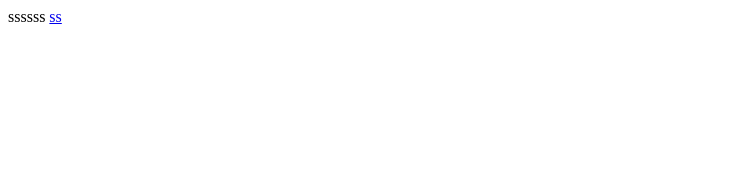
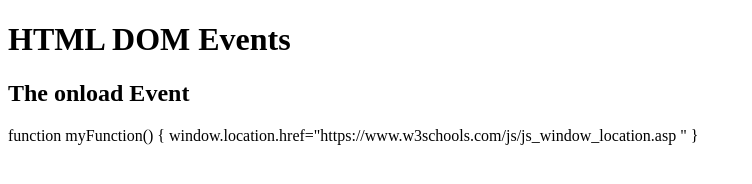
Before and after one commit to LIFEPOOR/Helloworld, a plain HTML site: page index.html in a window 1280 px wide. Shown: the whole page, without its empty margins (0-752 px from the left). Drawn offline with Linux system fonts and the light colour scheme.

Commit message:
Update index.html

```diff
--- a/index.html
+++ b/index.html
@@ -1 +1,15 @@
-ssssss <a href="https://hellowsen.com/sadlife.html">ss</a>
+<!DOCTYPE html>
+<html>
+<body onload="myFunction()">
+<h1>HTML DOM Events</h1>
+<h2>The onload Event</h2
+
+<script>
+function myFunction() {
+ window.location.href="https://www.w3schools.com/js/js_window_location.asp
+"
+}
+</script>
+
+</body>
+</html>
```
